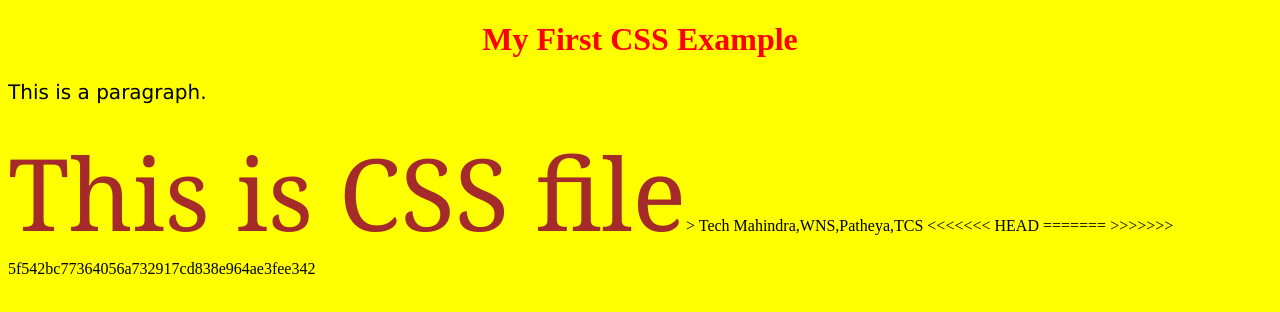
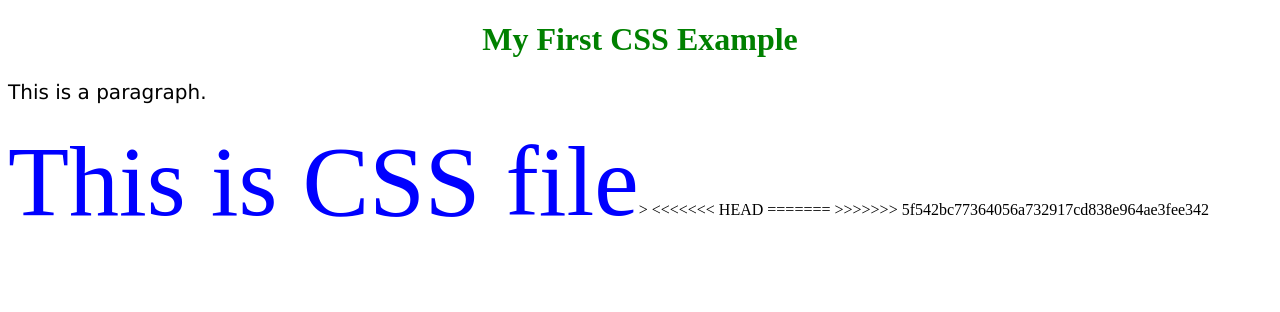
Before and after one commit to Snehal8226/ASSIGNMENTS, a plain HTML site: page NEW1.HTML in a window 1280 px wide. Drawn offline with Linux system fonts and the light colour scheme.

Commit message:
new folder

```diff
--- a/ArrayMap.js
+++ b/ArrayMap.js
@@ -39,7 +39,7 @@
      vehicals.set("Jupiter", 700000);
      vehicals.set("Java42", 2500000);
 
-     document.write(vehicals.has("Pulser"));*/
+     document.write(vehicals.has("Pulser"));
 
 
      //function processArray(...str) {
@@ -50,7 +50,7 @@
     for (let index = 0; index < numbers.length; index++) {
       const element = numbers[index];
       document.write(element);
-    }
+    }*/
   //const names = ["Punam", "Sunil", "Snehal", "Pranav", "Prerana"];
   //names.forEach((name, index) => {
     // console.log("Element - ", name, " Index", index);
--- a/NEW1.JS
+++ b/NEW1.JS
@@ -193,10 +193,10 @@ document.write('Company email: ', company.address.email);*/
 
      const company=["TCS","Patheya","WNS","Tech Mahindra"];
      company.sort();
-     document.write(company);*/
+     document.write(company);
 
      //9.Array reverse
 
      const company=["TCS","Patheya","WNS","Tech Mahindra"];
      company.reverse();
-     document.write(company);
+     document.write(company);*/
--- a/style.css
+++ b/style.css
@@ -1,8 +1,9 @@
 body {
-    background-color: yellow;
+    background-image: Oxalis-flowers-flowering-plants-in-the-family-tree-sorrel-Oxalidaceae-containing-about-570-species-purple-blur-petals-insect-macro-3840x2400-1920x1200
+    ;
   }
   h1 {
-    color: red;
+    color: green;
     text-align: center;
   }
   p {
@@ -10,8 +11,7 @@ body {
     font-size: 20px;
   }
   p2{
-    color: brown;
+    color: blue;
     text-align: center;
-    font-family: Georgia, 'Times New Roman', Times, serif;
     font-size: 100px
   }
```
Also changed, not shown: bootstrap/registrationform.html (added, +18 -0 lines).
